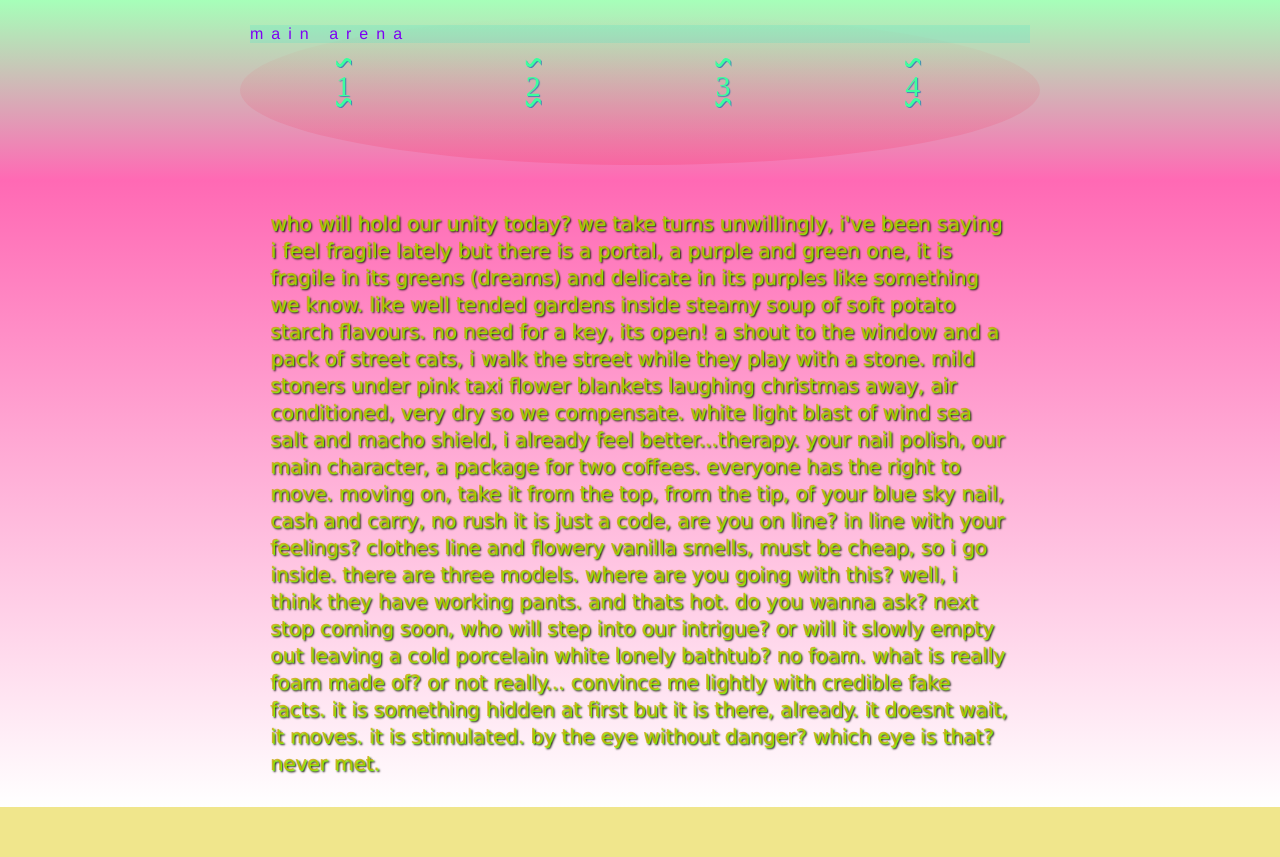
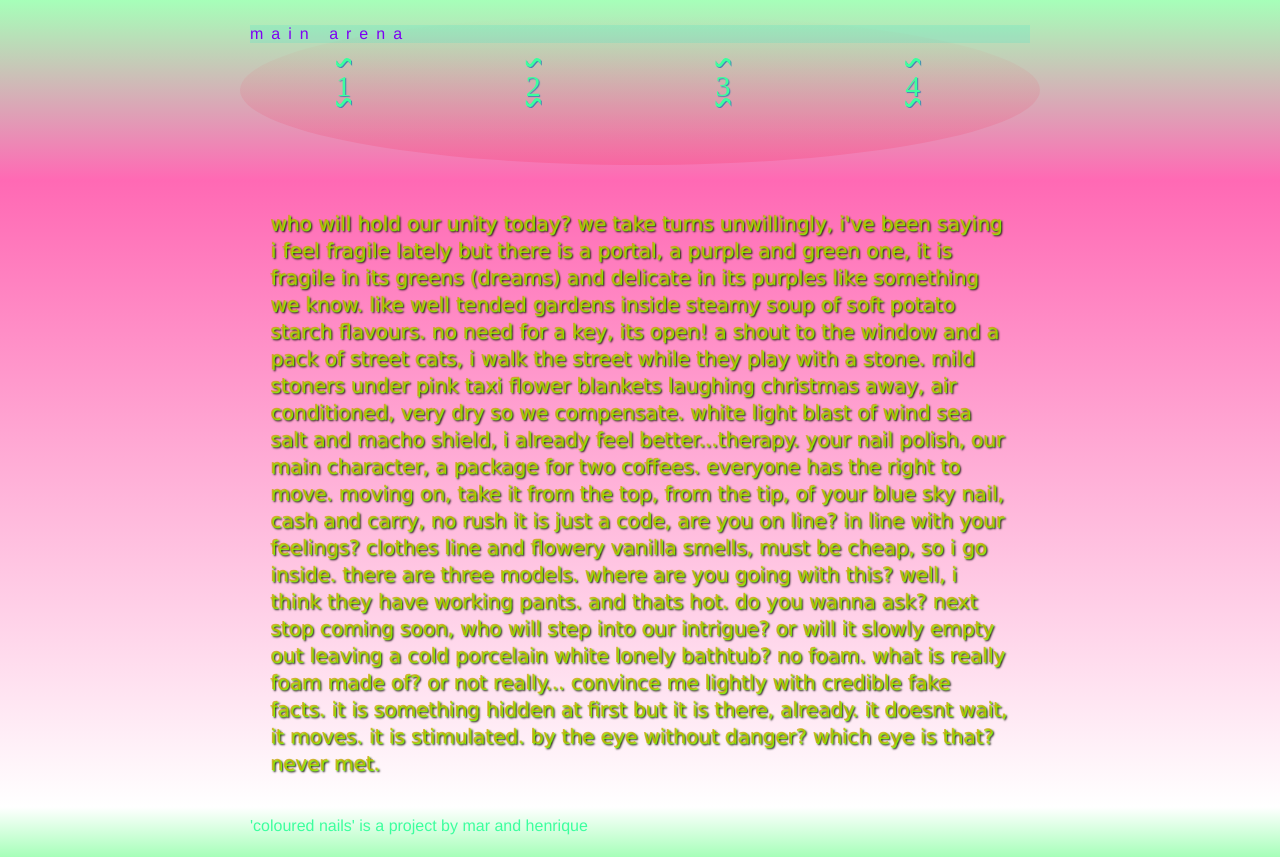
Before and after one commit to xrfg/personal, a plain HTML site: page index.html in a window 1280 px wide. Before the commit the page ends 807 px from the top, so only its background shows below. Drawn offline with Linux system fonts and the light colour scheme.

Commit message:
Add Footer

```diff
--- a/css/style.css
+++ b/css/style.css
@@ -72,6 +72,18 @@ body {
   background-image: linear-gradient(hotpink, white);
 }
 
+.background2 {
+  background-image: linear-gradient(white, rgb(166, 255, 185));
+}
+
+.footer {
+  padding: 1rem;
+  height: 5rem;
+  font-size: 1.6rem;
+  font-family: "Franklin Gothic Medium", "Arial Narrow", Arial, sans-serif;
+  color: rgb(60, 255, 158);
+}
+
 .main-blob {
   padding: 3rem;
 }
--- a/index.html
+++ b/index.html
@@ -59,5 +59,10 @@
         </section>
       </article>
     </main>
+    <footer class="background2">
+      <section class="footer content-container">
+        <p>'coloured nails' is a project by mar and henrique</p>
+      </section>
+    </footer>
   </body>
 </html>
```
